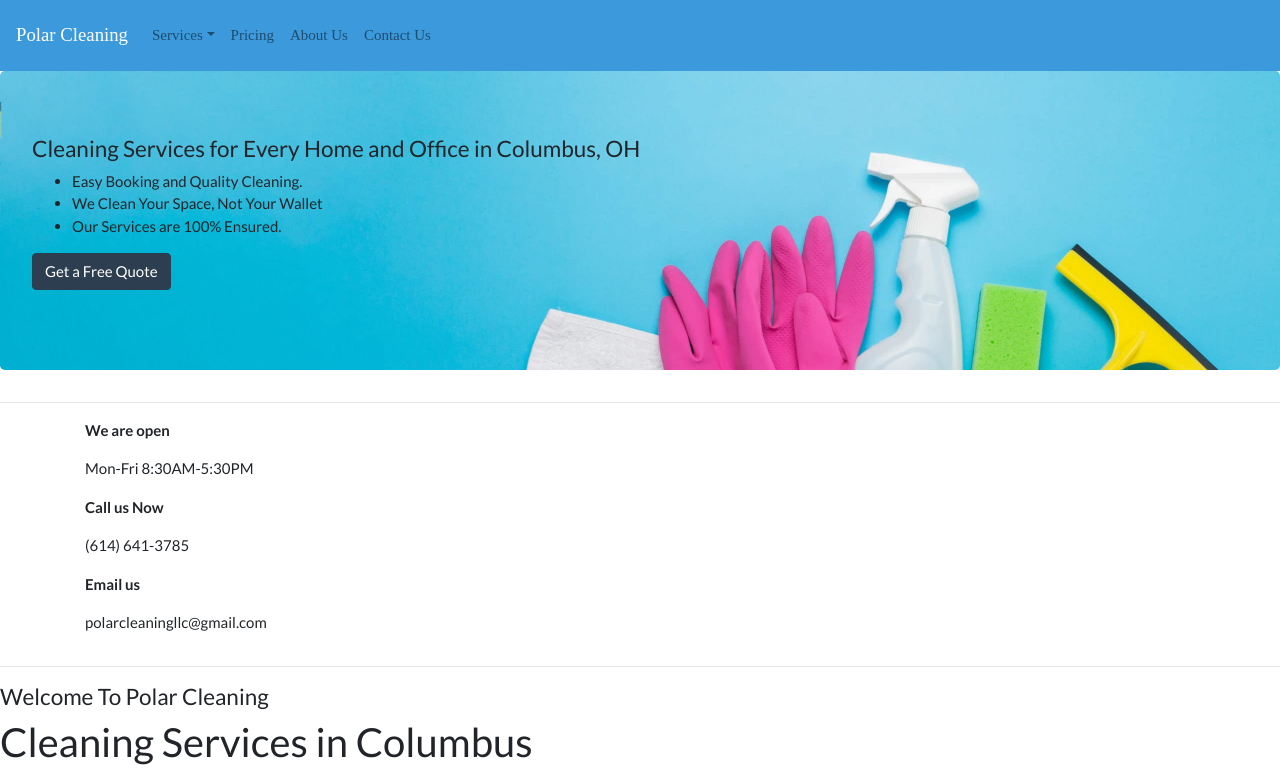
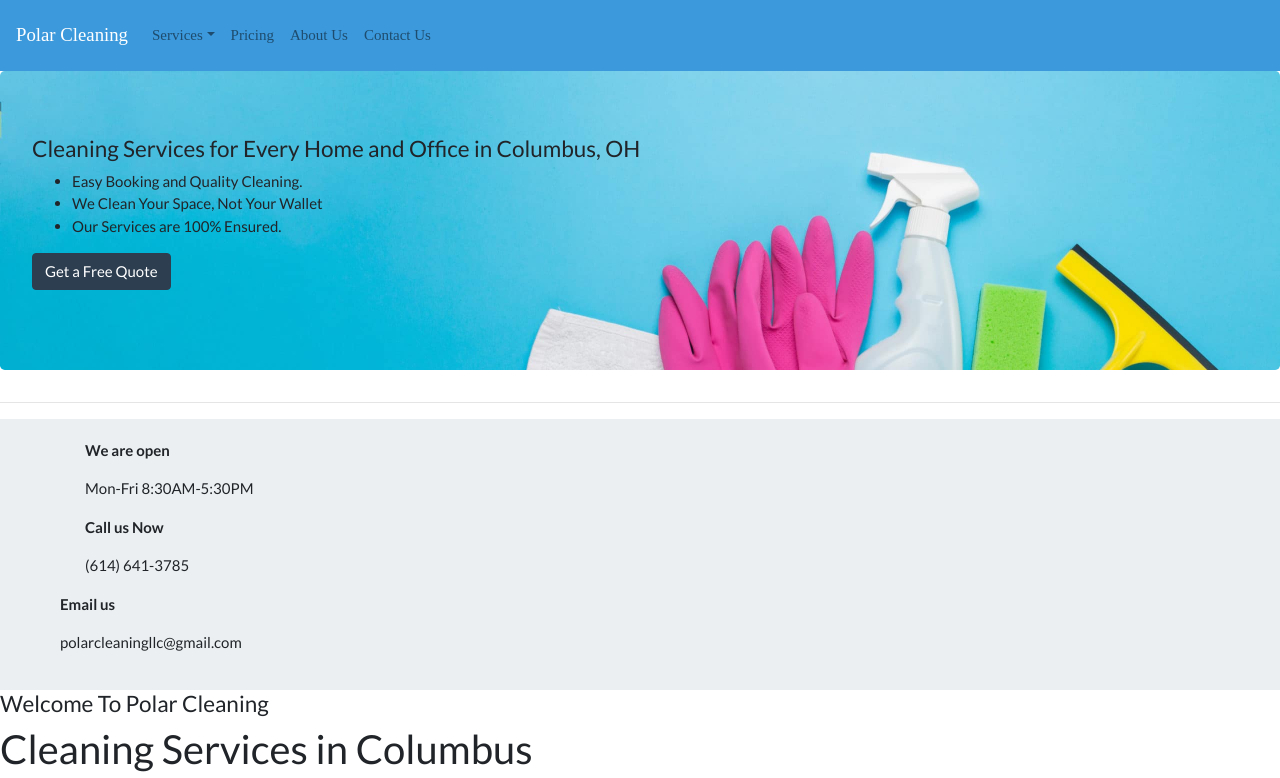
Before and after one commit to paveldarii/Polar-Cleaning, a React (Create React App) app in the folder client/: page / in a window 1280 px wide. Shown: the top 778 px of the page. Built offline with nearby package versions, Linux system fonts and the light colour scheme; no server answers.

Commit message:
experimented with GeneralInfo comp

```diff
--- a/client/src/pages/Home.js
+++ b/client/src/pages/Home.js
@@ -9,13 +9,15 @@ import services from "../assets/services";
 import Wrapper from "../components/Wrapper";
 import HistoryVision from "../components/HistoryVision";
 import WhyUs from "../components/WhyUs";
+import HomeInfo from "../components/HomeInfo";
 
-console.log(services);
 const Home = () => {
   return (
     <>
       <HeroJumbotron /> <hr />
-      <GeneralInfo /> <hr />
+      <Wrapper>
+        <GeneralInfo /> <hr />
+      </Wrapper>
       <AboutSection />
       <hr />
       <Wrapper>
```
